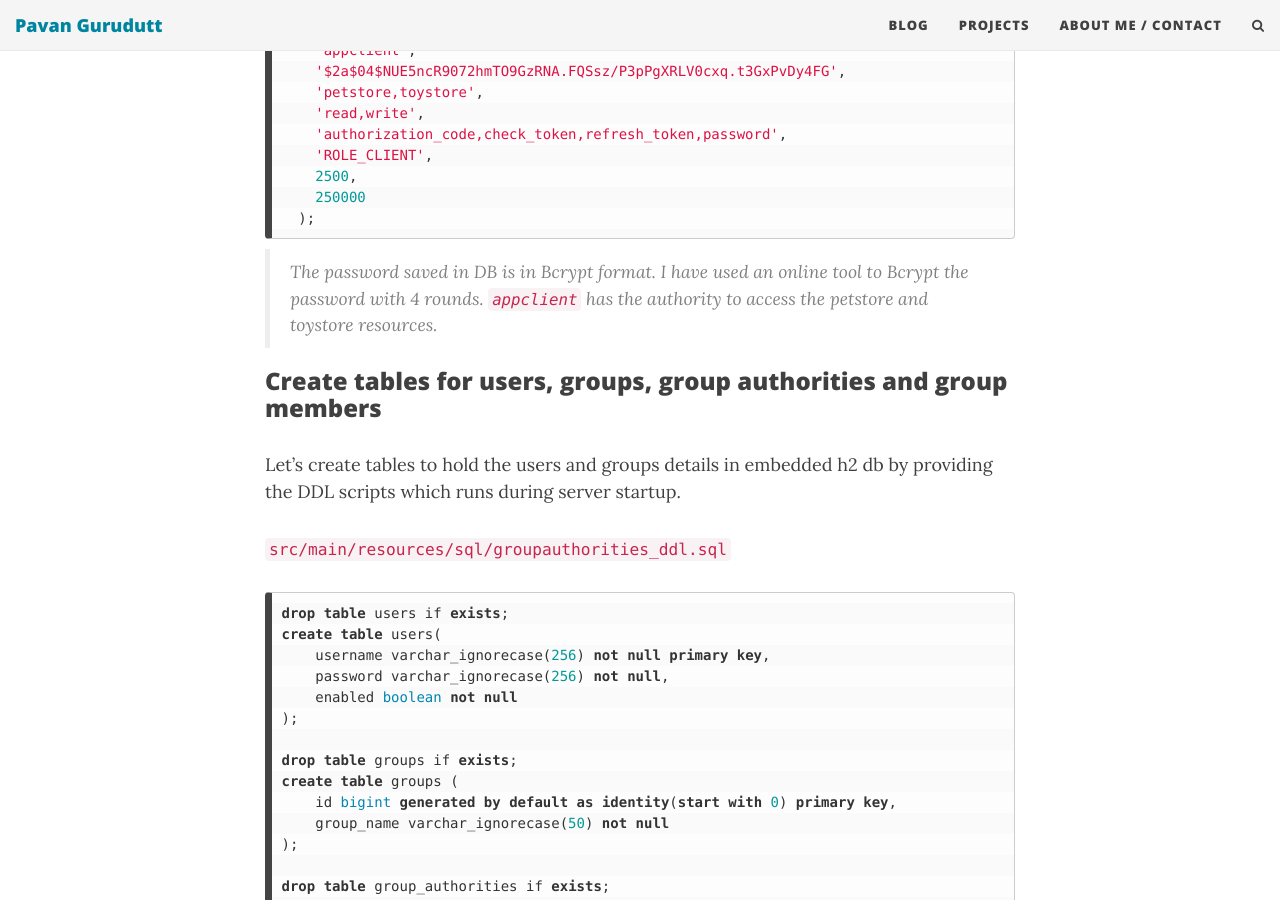
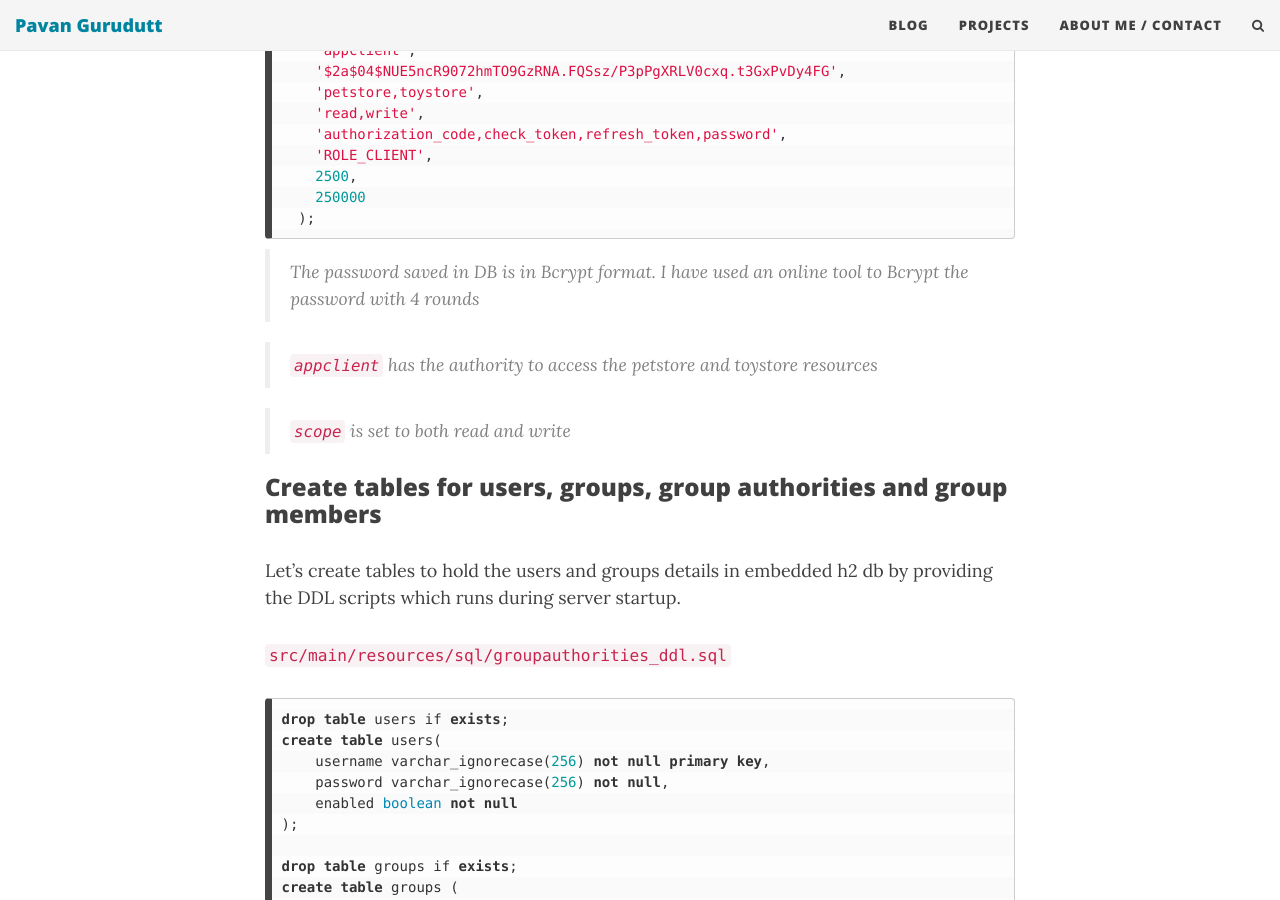
Before and after one commit to codeaches/codeaches.github.io, a Jekyll site: the page built from _posts/2018-12-20-Spring Boot-OAuth2 and Resource Server setup.md, in a window 1280 px wide and 900 px high, scrolled down 4665 px. Built offline with Jekyll 4.4.1, drawn with Linux system fonts in a browser that asks for light colours; nearby versions of some CDN libraries; comment, search, counter and statistics services are not loaded.

Commit message:
no message

````diff
--- a/_posts/2018-12-20-Spring Boot-OAuth2 and Resource Server setup.md
+++ b/_posts/2018-12-20-Spring Boot-OAuth2 and Resource Server setup.md
@@ -175,8 +175,11 @@ VALUES
     250000
   );
 ```
-> The password saved in DB is in Bcrypt format. I have used an online tool to Bcrypt the password with 4 rounds.
-> `appclient` has the authority to access the petstore and toystore resources.
+> The password saved in DB is in Bcrypt format. I have used an online tool to Bcrypt the password with 4 rounds
+
+> `appclient` has the authority to access the petstore and toystore resources
+
+> `scope` is set to both read and write
 
 ### Create tables for users, groups, group authorities and group members
 
````
